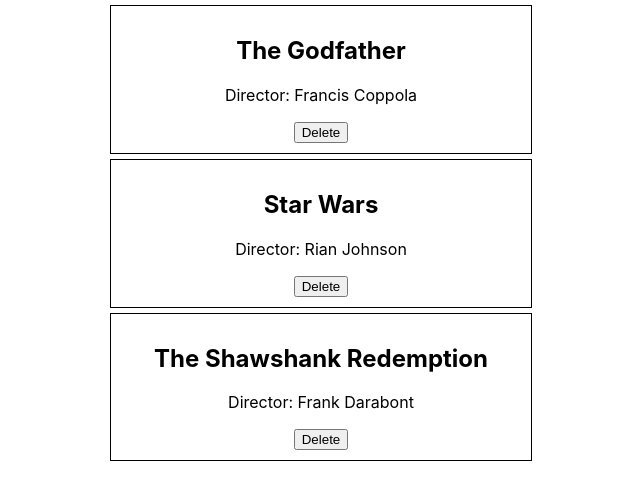
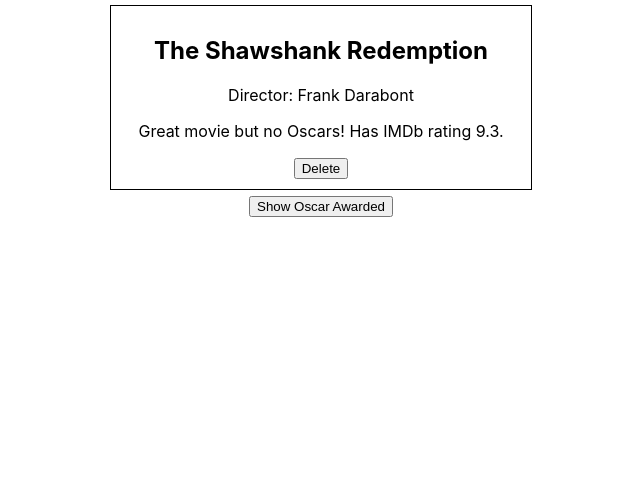
Before and after one commit to ASANCHEZWEB/create-react-app-example, a React (Create React App) app: page / in a window 1280 px wide. Shown: the top 500 px of the page, without its empty margins (319-959 px from the left). Built offline with nearby package versions, Linux system fonts and the light colour scheme.

Commit message:
renderizado condicional , usando datos del state

```diff
--- a/src/components/dynamicListsDemo/DynamicMoviesList.js
+++ b/src/components/dynamicListsDemo/DynamicMoviesList.js
@@ -2,37 +2,51 @@
 import ImprovedCard from './ImprovedCard';
 
 class DynamicMoviesList extends Component {
-  constructor() {
+    constructor(){
         super();
         this.state = {
             movies: [
-        { title: "The Godfather", director: "Francis Coppola" },
-        { title: "Star Wars", director: "Rian Johnson" },
-        { title: "The Shawshank Redemption", director: "Frank Darabont" },
+                { title: "The Godfather", director: "Francis Coppola", hasOscars: true, IMDbRating: 9.2 },
+                { title: "Star Wars", director: "Rian Johnson" , hasOscars: true, IMDbRating: 8.7 },
+                { title: "The Shawshank Redemption", director: "Frank Darabont", hasOscars: false, IMDbRating: 9.3 }
             ],
-    };
+            showOscarAwarded: false // <== añadir
         }
+    }
+
+    toggleMovies = () => {
+        this.setState({ showOscarAwarded: !this.state.showOscarAwarded })
+    }
+
     deleteMovieHandler = (movieIndex) => {
-      //usamos spread operator para hacer una copia del state.
-    const moviesCopy = [...this.state.movies]; // <== notice the spread operator here!
+        const moviesCopy = [...this.filteredMovies];
         moviesCopy.splice(movieIndex, 1);
-    //sustituimos el state.
         this.setState({
             movies: moviesCopy
         })
     }
+    //array de pelis filtradas
+    filteredMovies;
 
     render() {
-    console.log(this.state.movies)
+        //creamos una copia de this.showOscarAwarded variable
+        const {showOscarAwarded} = this.state;
+        //filtramos por peliculas con oscars pero sin hadwars
+        this.filteredMovies = this.state.movies.filter(theMovie => theMovie.hasOscars === showOscarAwarded);
+
         return (
             <div>
                 {
-            this.state.movies.map((oneMovie, index) => {
-                //esto es lo mismo pero usando bind .
+                    //usamos las peliis filtradas para pintarlas usando el componente ImprovedCard
+                    this.filteredMovies.map((oneMovie, index) => {
                         // return <ImprovedCard key={index} {...oneMovie} clickToDelete={this.deleteMovieHandler.bind(this, index)} />
                         return <ImprovedCard key={index} {...oneMovie} clickToDelete={() => this.deleteMovieHandler(index)} />
                     })
                 }
+                {/* Creamos un boton para mostras la lista de los que han ganado oscar y los que no */}
+                <button onClick={() => this.toggleMovies() }>
+                    {showOscarAwarded ? 'Hide Oscar Awarded' : 'Show Oscar Awarded'}
+                </button>
             </div>
         );
     }
--- a/src/components/dynamicListsDemo/ImprovedCard.js
+++ b/src/components/dynamicListsDemo/ImprovedCard.js
@@ -1,12 +1,22 @@
 import React from "react";
 const improvedCard = (props) => {
-  return (
-    <div className="movies-list-item">
-      <h2>{props.title}</h2>
-      <p>Director: {props.director}</p>
-      <button onClick={props.clickToDelete}>Delete</button>
-    </div>
-  );
+    let awardText;
+    if(props.hasOscars){
+        if(props.IMDbRating >= 9){
+            awardText = <p> WOW! Oscar Award and IMDb rating {props.IMDbRating}! </p>
+        } else if(props.IMDbRating >= 7){
+            awardText = <p> Got the Oscar Award and has IMDb rating {props.IMDbRating}, not bad at all! </p>
+        }
+    } else {
+        awardText = <p> Great movie but no Oscars! Has IMDb rating {props.IMDbRating}. </p>
+    }
+    return (
+        <div  className="movies-list-item">
+            <h2>{props.title}</h2>
+            <p>Director: {props.director}</p>
+            {awardText}
+            <button onClick={props.clickToDelete}>Delete</button>
+        </div>
+    )
 };
-
 export default improvedCard;
```
Lines whose indentation alone changed are shown as unchanged.
